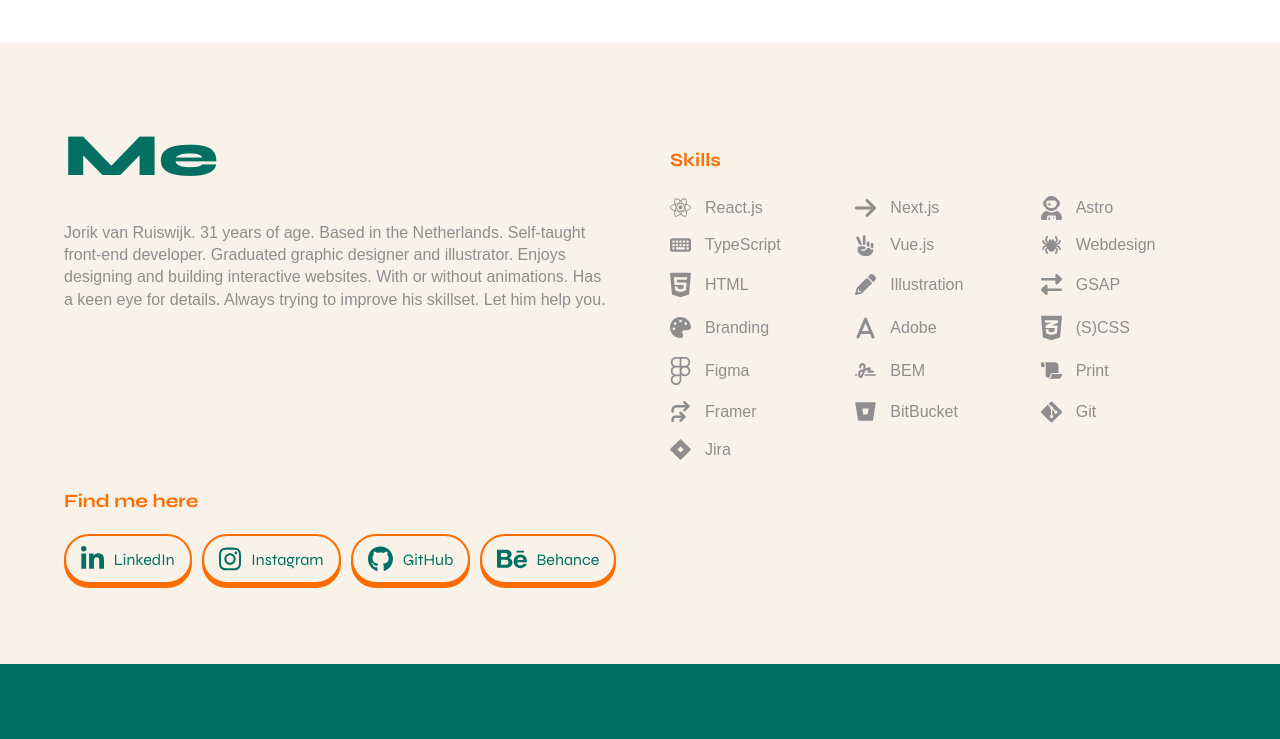
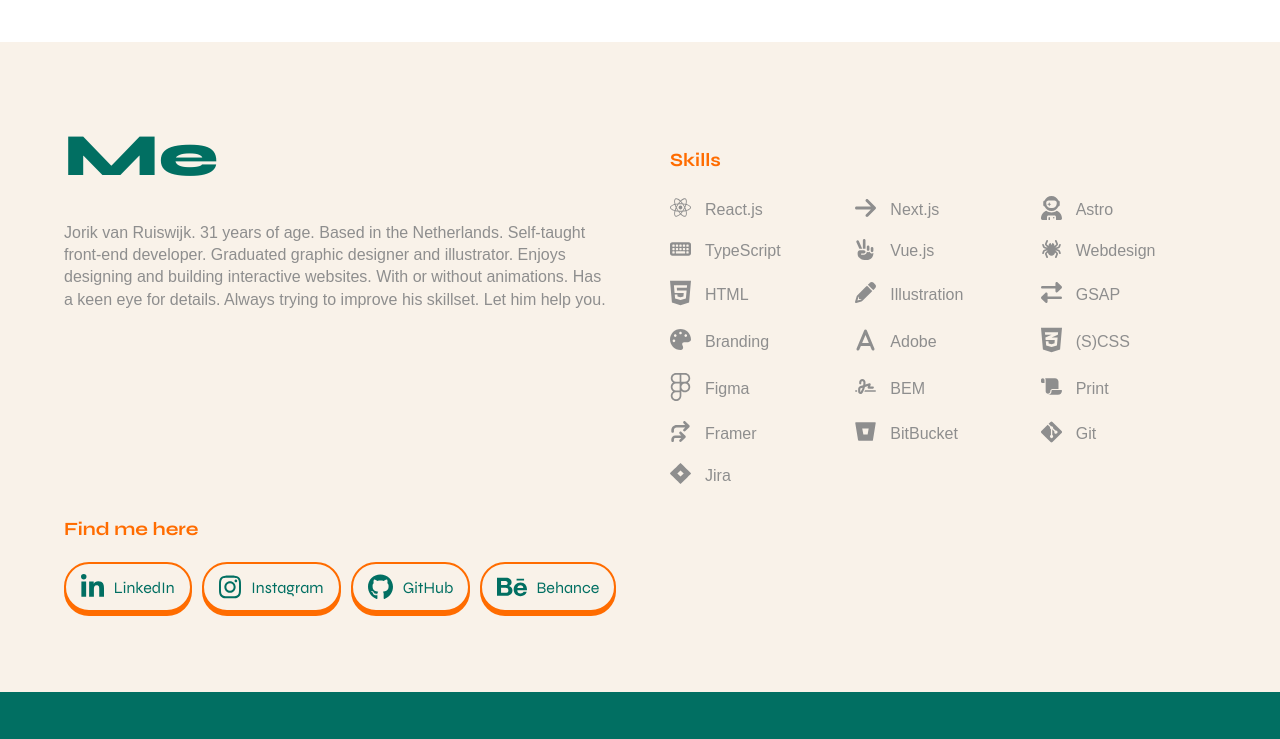
Before and after one commit to HalloJo/jorik-van-ruiswijk, a Next.js app: page / in a window 1280 px wide. Shown: the part 1921-2660 px from the top of the page. Built offline with nearby package versions, Linux system fonts and the light colour scheme; a web font is replaced by a local one.

Commit message:
Add picture tags to img tags

```diff
--- a/components/Skill/Skill.tsx
+++ b/components/Skill/Skill.tsx
@@ -6,7 +6,9 @@ const Skill = ({ ...skill }: SkillsProps) => {
 
   return (
     <>
-      <img className={styles.skillIcon} src={icon} alt="" />
+      <picture className={styles.skillIcon}>
+        <img src={icon} alt="" />
+      </picture>
       <p className={styles.skillTitle}>{skillTitle}</p>
     </>
   );
--- a/components/SocialButton/SocialButton.module.scss
+++ b/components/SocialButton/SocialButton.module.scss
@@ -36,9 +36,15 @@
       filter: none;
     }
   }
+
+  &__picture {
+    height: 100%;
+    display: flex;
+    align-items: center;
+  }
+
   &__image {
     height: 75%;
-
     @media (min-width: 1024px) {
       height: 100%;
     }
--- a/components/SocialButton/SocialButton.tsx
+++ b/components/SocialButton/SocialButton.tsx
@@ -11,7 +11,9 @@ const SocialButton = ({ ...item }: SocialItem) => {
       target="_blank"
       rel="noopener noreferrer"
     >
-      <img className={styles.socialButton__image} src={icon} alt={alt} />
+      <picture className={styles.socialButton__picture}>
+        <img className={styles.socialButton__image} src={icon} alt={alt} />
+      </picture>
       <p className={styles.socialButton__title}>{label}</p>
     </a>
   );
--- a/components/WorkCard/WorkCard.tsx
+++ b/components/WorkCard/WorkCard.tsx
@@ -7,7 +7,9 @@ const WorkCard = ({ ...item }: WorkCard) => {
 
   return (
     <div className={styles.workCard}>
-      <img className={styles.workCard__image} src={src} alt={alt} />
+      <picture>
+        <img className={styles.workCard__image} src={src} alt={alt} />
+      </picture>
       <p className={styles.workCard__label}>{label}</p>
     </div>
   );
```
Lines whose indentation alone changed are shown as unchanged.
